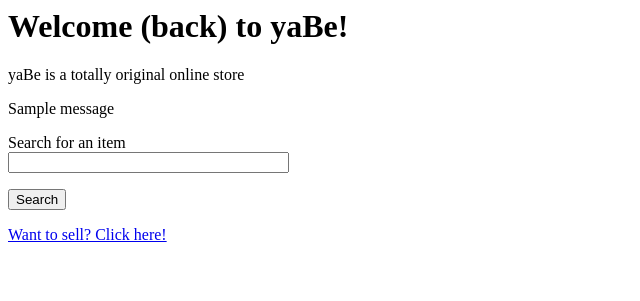
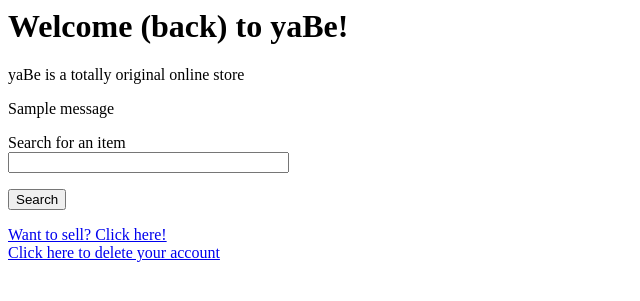
Before and after one commit to JustinYSJSU/cmpe131Project, a Flask app: page /home in a window 1280 px wide. Shown: the top 301 px of the page, without its empty margins (0-640 px from the left). Run offline with Flask 2, Linux system fonts and the light colour scheme; a user stored in the database is signed in; one stand-in notice (Sample message) is shown.

Commit message:
updated meetings.md added viewing for delete user/account

```diff
--- a/app/routes.py
+++ b/app/routes.py
@@ -1,9 +1,12 @@
 from app import appObj
 from app.user_login import LoginUser
+
 
 from app.item_search import ItemSearch
 from app.item_sale import SellItem
 from app.createAccount import CreateUser
+from app.delete_user import DeleteUser
+
 from app.addToCart import addToCart, shoppingCart, checkoutForm
 
 from flask import render_template, flash, redirect, url_for
@@ -51,6 +54,7 @@ def home():
           items = item_list, item_name = search_form.item_name.data)
   else:
    flash('Item was not found. Please try again')
+
  return render_template('home.html', search_form = search_form)
 
 #Justin
@@ -94,6 +98,28 @@ def createAccount():
     return redirect('/')
   return render_template('createAccount.html', accountForm = accountForm)
 
+#Zach / Justin
+@appObj.route('/deleteUser', methods = ['GET', 'POST'])
+def deleteAccount():
+ account_form = DeleteUser()
+ if account_form.validate_on_submit():
+  user = User.query.filter_by(username = account_form.username.data).first()
+  if user != None:
+   if user.check_password(account_form.password.data) == True:
+    u = User.query.filter_by(username = account_form.username.data)
+    item = Item.query.filter_by(user_seller_name = user.username).all()
+    for i in items:
+     db.session.delete(i)
+    db.session.delete(user)
+    db.session.commit()
+    flash("Your account has been deleted successfully")
+   else:
+    flash("Please enter the correct password")
+  else:
+   flash("Please enter the correct username")
+ return render_template('deleteUser.html', accountForm = account_form)
+
+#Joe
 @appObj.route('/<itemID>', methods = ['GET', 'POST'])
 def landingPage(itemID):
   selectedItem = Item.query.filter_by(id = itemID).all()
@@ -104,6 +130,7 @@ def landingPage(itemID):
     return redirect('/cart')
   return render_template("landing.html", itemID = itemID, selectedItem = selectedItem[0], cartForm = cartOption)
 
+#Joe
 @appObj.route('/cart', methods = ['GET', 'POST'])
 def displayCart():
   checkout = checkoutForm()
@@ -117,6 +144,7 @@ def displayCart():
     return redirect('/checkout')
   return render_template("displayCart.html", cart = sessionCart, cartForm = checkout)
 
+#Joe
 @appObj.route('/checkout')
 def checkout():
   orders = Order.query.filter_by(buyerID = current_user.id)
--- a/app/templates/home.html
+++ b/app/templates/home.html
@@ -30,5 +30,7 @@
   </p>
   </form>
 
-  <a href = "sell_item"> Want to sell? Click here! </a>
+  <a href = "sell_item"> Want to sell? Click here! </a> <br>
+  <a href = "deleteUser"> Click here to delete your account </a>
+
 </html>
```
Also changed, not shown: app/templates/deleteUser.html (+15 -4 lines), meetings.md (+6 -0 lines).
